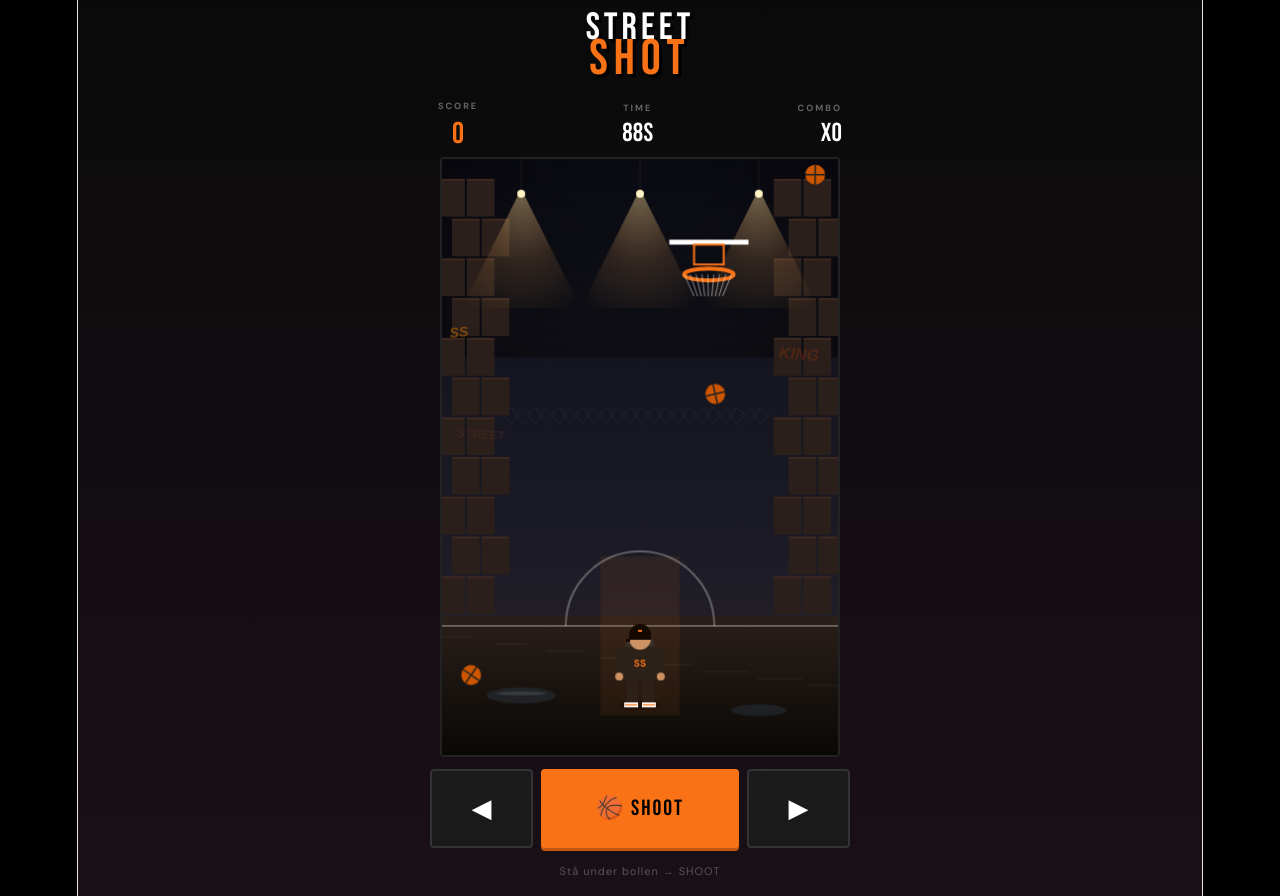
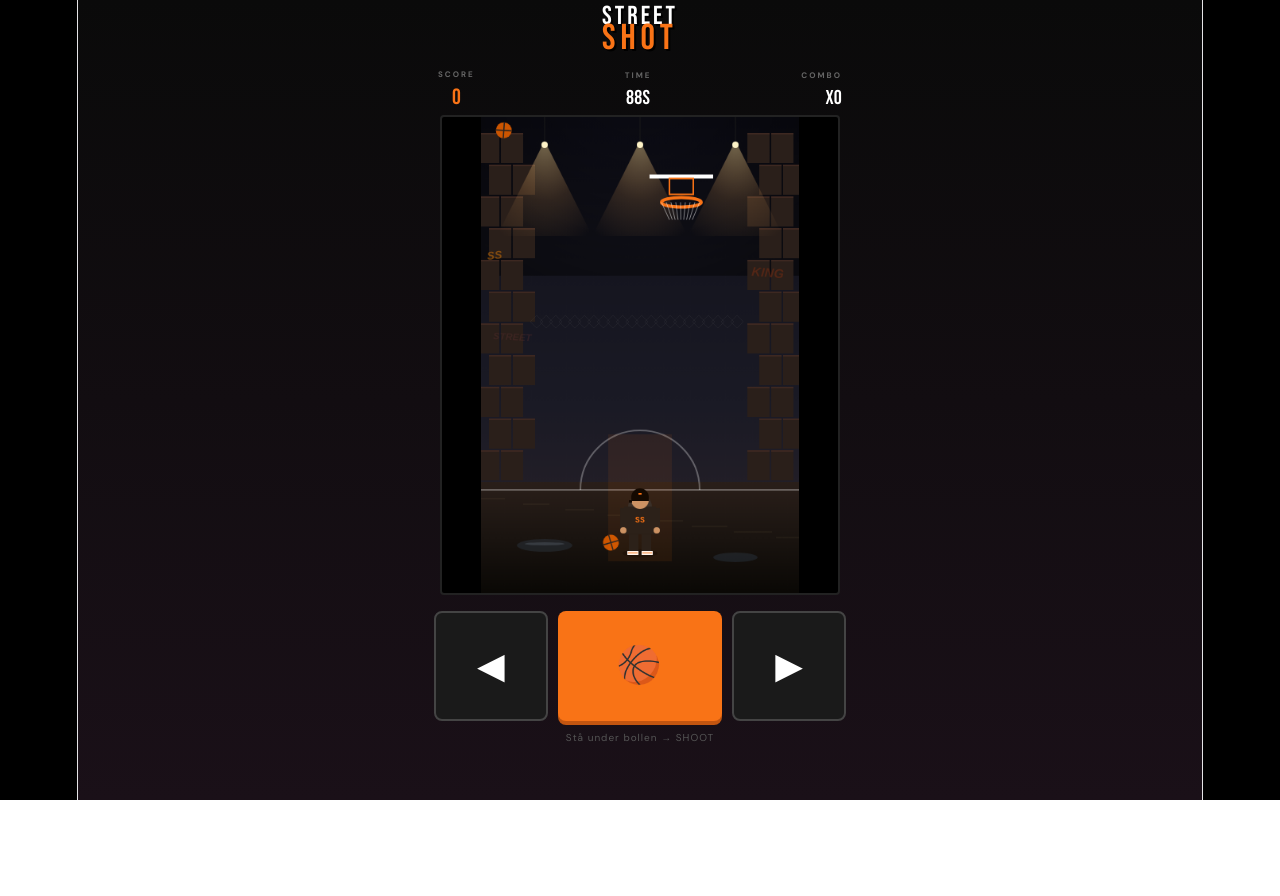
Before and after one commit to Joakimljungqvist/streetshot, a React (Vite) app: page / in a window 1280 px wide. Both pictures are taken after a click on the button "▶ TAP TO PLAY". After the commit the page ends 800 px from the top, so only its background shows below. Built offline with nearby package versions, Linux system fonts and the light colour scheme.

Commit message:
långsammare och större knappar

```diff
--- a/src/App.jsx
+++ b/src/App.jsx
@@ -90,8 +90,8 @@ export default function App() {
     game.current.player.shootAnim = 0;
     game.current.hoop.x = 200;
     game.current.hoop.y = 90;
-    game.current.hoop.speed = 0.4;
-    game.current.hoop.yspeed = 0.15;
+    game.current.hoop.speed = 0.3;
+    game.current.hoop.yspeed = 0.1;
     game.current.hoop.ydir = 1;
     game.current.fallingBalls = [];
     game.current.shotBall = null;
@@ -190,9 +190,9 @@ export default function App() {
       game.current.frame++;
       const F = game.current.frame;
       const difficulty = Math.min(1, F / 7200); // ramp over 120 sec
-      game.current.hoop.speed = 0.4 + difficulty * 1.2;
-      game.current.hoop.yspeed = 0.15 + difficulty * 0.5;
-      const ballInterval = Math.max(30, 75 - difficulty * 35);
+      game.current.hoop.speed = 0.3 + difficulty * 0.8;
+      game.current.hoop.yspeed = 0.1 + difficulty * 0.35;
+      const ballInterval = Math.max(80, 150 - difficulty * 70);
 
       // ── UNDERGROUND TUNNEL BACKGROUND ──
       // Deep tunnel gradient (dark to lit)
@@ -384,12 +384,12 @@ export default function App() {
         game.current.fallingBalls.push({
           x: fromLeft ? 20 : W - 20,
           y: -20 + Math.random() * 40,
-          vx: fromLeft ? (1.5 + Math.random() * 2) : -(1.5 + Math.random() * 2),
-          vy: 0.5 + Math.random() * 0.5 + difficulty * 0.8,
+          vx: fromLeft ? (0.8 + Math.random() * 1.2) : -(0.8 + Math.random() * 1.2),
+          vy: 0.2 + Math.random() * 0.3 + difficulty * 0.5,
           rot: 0,
-          rotSpeed: (Math.random() - 0.5) * 0.12,
+          rotSpeed: (Math.random() - 0.5) * 0.1,
         });
-        game.current.nextBallTime = F + ballInterval + Math.random() * 10;
+        game.current.nextBallTime = F + ballInterval + Math.random() * 15;
       }
 
       // Update falling balls - with bouncing physics
@@ -752,7 +752,7 @@ export default function App() {
                 onMouseUp={()=>game.current.keys.left=false}
                 onMouseLeave={()=>game.current.keys.left=false}
                 style={S.moveBtn}>◀</button>
-              <button onClick={shoot} onTouchStart={(e)=>{ e.preventDefault(); shoot(); }} style={S.shootBtn}>🏀 SHOOT</button>
+              <button onClick={shoot} onTouchStart={(e)=>{ e.preventDefault(); shoot(); }} style={S.shootBtn}>🏀</button>
               <button
                 onTouchStart={(e)=>{ e.preventDefault(); game.current.keys.right=true; }}
                 onTouchEnd={(e)=>{ e.preventDefault(); game.current.keys.right=false; }}
@@ -770,11 +770,11 @@ export default function App() {
 }
 
 const S = {
-  root: { minHeight: "100vh", background: "linear-gradient(180deg, #0a0a0a 0%, #1a1018 100%)", display: "flex", alignItems: "center", justifyContent: "center", padding: 12, fontFamily: "'DM Sans', sans-serif", color: "#fff" },
-  container: { width: "100%", maxWidth: 420, display: "flex", flexDirection: "column", alignItems: "center", gap: 8 },
-  header: { textAlign: "center", marginBottom: 4, lineHeight: 0.85 },
-  logoStreet: { fontFamily: "'Bebas Neue', cursive", fontSize: 38, color: "#fff", letterSpacing: 4, textShadow: "3px 3px 0 #000" },
-  logoShot: { fontFamily: "'Bebas Neue', cursive", fontSize: 50, color: "#f97316", letterSpacing: 6, textShadow: "3px 3px 0 #000", marginTop: -6 },
+  root: { minHeight: "100vh", maxHeight: "100vh", overflow: "hidden", background: "linear-gradient(180deg, #0a0a0a 0%, #1a1018 100%)", display: "flex", alignItems: "flex-start", justifyContent: "center", padding: "6px 8px", fontFamily: "'DM Sans', sans-serif", color: "#fff" },
+  container: { width: "100%", maxWidth: 420, display: "flex", flexDirection: "column", alignItems: "center", gap: 4, height: "100vh" },
+  header: { textAlign: "center", marginBottom: 2, lineHeight: 0.85 },
+  logoStreet: { fontFamily: "'Bebas Neue', cursive", fontSize: 26, color: "#fff", letterSpacing: 3, textShadow: "2px 2px 0 #000" },
+  logoShot: { fontFamily: "'Bebas Neue', cursive", fontSize: 36, color: "#f97316", letterSpacing: 5, textShadow: "2px 2px 0 #000", marginTop: -4 },
   menu: { width: "100%", display: "flex", flexDirection: "column", alignItems: "center", gap: 16, padding: "20px 10px" },
   hsBox: { background: "#111", border: "1px solid #333", borderRadius: 4, padding: "12px 24px", textAlign: "center", minWidth: 200 },
   hsLabel: { fontSize: 10, color: "#666", letterSpacing: 3, fontWeight: 700, marginBottom: 4 },
@@ -787,15 +787,16 @@ const S = {
   statLabel: { fontSize: 11, color: "#888", letterSpacing: 2, fontWeight: 700 },
   statValue: { fontFamily: "'Bebas Neue', cursive", fontSize: 24, color: "#fff" },
   newHs: { textAlign: "center", marginTop: 10, fontFamily: "'Bebas Neue', cursive", fontSize: 18, color: "#4ade80", letterSpacing: 2 },
-  hud: { width: "100%", display: "flex", justifyContent: "space-between", padding: "0 8px", alignItems: "center" },
-  hudLabel: { fontSize: 9, color: "#666", letterSpacing: 2, fontWeight: 700 },
-  hudScore: { fontFamily: "'Bebas Neue', cursive", fontSize: 30, color: "#f97316", lineHeight: 1 },
-  hudCombo: { fontFamily: "'Bebas Neue', cursive", fontSize: 26, lineHeight: 1 },
+  hud: { width: "100%", display: "flex", justifyContent: "space-between", padding: "0 8px", alignItems: "center", marginBottom: 2 },
+  hudLabel: { fontSize: 8, color: "#666", letterSpacing: 2, fontWeight: 700 },
+  hudScore: { fontFamily: "'Bebas Neue', cursive", fontSize: 22, color: "#f97316", lineHeight: 1 },
+  hudTime: { fontFamily: "'Bebas Neue', cursive", fontSize: 22, lineHeight: 1 },
+  hudCombo: { fontFamily: "'Bebas Neue', cursive", fontSize: 20, lineHeight: 1 },
   misses: { display: "flex", gap: 2, justifyContent: "center", marginTop: 3 },
-  canvas: { width: "100%", maxWidth: 400, aspectRatio: "400/600", background: "#000", border: "2px solid #222", borderRadius: 4, touchAction: "none", cursor: "pointer" },
+  canvas: { width: "100%", maxWidth: 400, flex: 1, minHeight: 0, maxHeight: "60vh", aspectRatio: "400/600", background: "#000", border: "2px solid #222", borderRadius: 4, touchAction: "none", cursor: "pointer", objectFit: "contain" },
   feedback: { position: "fixed", top: "45%", left: "50%", fontFamily: "'Bebas Neue', cursive", fontSize: 40, letterSpacing: 3, textShadow: "3px 3px 0 #000", pointerEvents: "none", animation: "pop 0.6s ease-out", zIndex: 10 },
-  mobileControls: { width: "100%", display: "flex", gap: 8, marginTop: 4 },
-  moveBtn: { flex: 1, background: "#1a1a1a", border: "2px solid #333", color: "#fff", padding: "22px 0", fontSize: 26, fontWeight: 900, borderRadius: 4, cursor: "pointer" },
-  shootBtn: { flex: 2, background: "#f97316", border: "none", color: "#000", padding: "22px 0", fontFamily: "'Bebas Neue', cursive", fontSize: 22, fontWeight: 900, letterSpacing: 2, borderRadius: 4, cursor: "pointer", boxShadow: "0 3px 0 #c25510" },
-  hint: { fontSize: 11, color: "#555", letterSpacing: 1, marginTop: 2 },
+  mobileControls: { width: "100%", display: "flex", gap: 10, marginTop: 12, padding: "0 4px" },
+  moveBtn: { flex: 1, background: "#1a1a1a", border: "2px solid #444", color: "#fff", padding: "32px 0", fontSize: 36, fontWeight: 900, borderRadius: 8, cursor: "pointer" },
+  shootBtn: { flex: 1.5, background: "#f97316", border: "none", color: "#000", padding: "32px 0", fontFamily: "'Bebas Neue', cursive", fontSize: 36, fontWeight: 900, letterSpacing: 2, borderRadius: 8, cursor: "pointer", boxShadow: "0 4px 0 #c25510" },
+  hint: { fontSize: 10, color: "#555", letterSpacing: 1, marginTop: 0 },
 };
```
